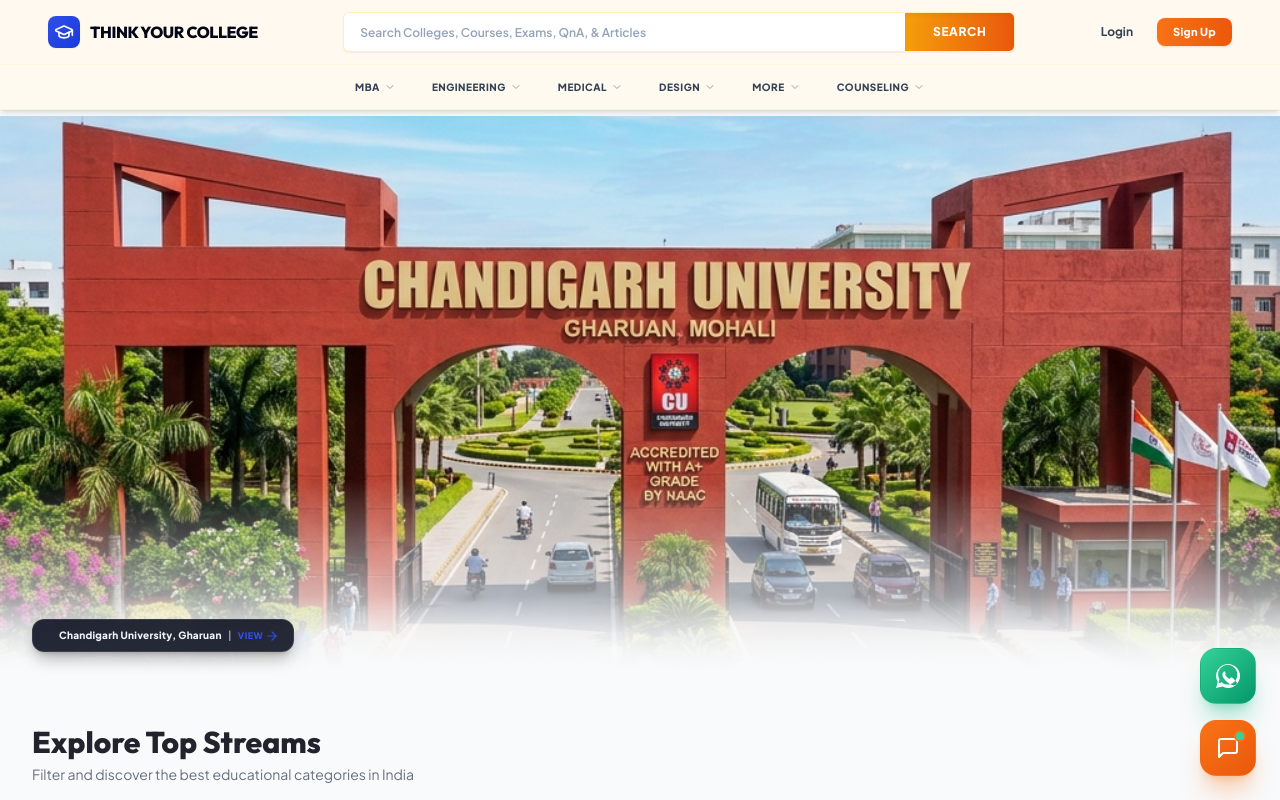
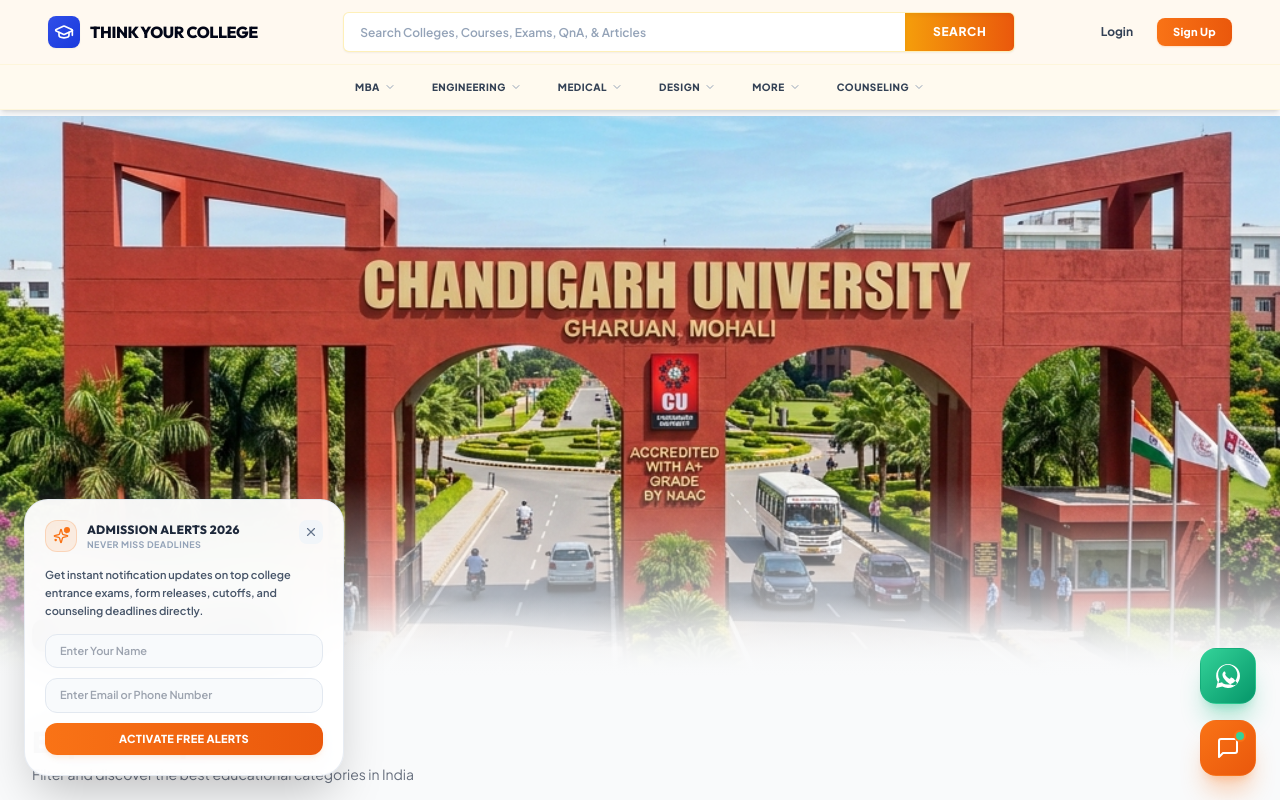
Before and after one commit to 08Satyamkumar/Think_Your_College, a Next.js app: page / in a window 1280 px wide. Shown: the top 800 px of the page. Built offline with nearby package versions, Linux system fonts and the light colour scheme.

Commit message:
feat: add non-intrusive floating Admission Alerts widget on bottom-left

```diff
--- a/src/components/LayoutWrapper.tsx
+++ b/src/components/LayoutWrapper.tsx
@@ -10,6 +10,7 @@ import {
   Menu,
   X,
   Award,
+  CheckCircle,
   BookOpen,
   Layers,
   FileText,
@@ -121,6 +122,36 @@ export default function LayoutWrapper({ children }: { children: React.ReactNode
       setChatMessages(prev => [...prev, botMsg]);
       setIsBotTyping(false);
     }, 1200);
+  };
+
+  // ══════════════════════════════════════════
+  //      ADMISSION ALERTS POPUP STATE & LOGIC
+  // ══════════════════════════════════════════
+  const [isAlertOpen, setIsAlertOpen] = useState(true);
+  const [alertName, setAlertName] = useState("");
+  const [alertContact, setAlertContact] = useState("");
+  const [isAlertSubscribed, setIsAlertSubscribed] = useState(false);
+
+  const handleAlertSubscribe = (e: React.FormEvent) => {
+    e.preventDefault();
+    if (!alertName.trim() || !alertContact.trim()) return;
+
+    // Save lead details into localStorage
+    const newLead = {
+      id: Math.random().toString(),
+      name: alertName,
+      contact: alertContact,
+      timestamp: new Date().toLocaleString()
+    };
+
+    const existingLeads = JSON.parse(localStorage.getItem("tyc-leads") || "[]");
+    localStorage.setItem("tyc-leads", JSON.stringify([...existingLeads, newLead]));
+
+    setIsAlertSubscribed(true);
+    setTimeout(() => {
+      // Auto-hide alert card after successful subscription
+      setIsAlertOpen(false);
+    }, 2500);
   };
 
   // MBA Mega Menu Sub-tabs structure matching screenshot
@@ -1422,6 +1453,92 @@ export default function LayoutWrapper({ children }: { children: React.ReactNode
         )}
       </AnimatePresence>
 
+      {/* ══════════════════════════════════════════
+           ADMISSION ALERTS FLOATING WIDGET (LEFT)
+         ══════════════════════════════════════════ */}
+      <AnimatePresence>
+        {isAlertOpen && (
+          <motion.div
+            initial={{ opacity: 0, x: -50, y: 50, scale: 0.95 }}
+            animate={{ opacity: 1, x: 0, y: 0, scale: 1 }}
+            exit={{ opacity: 0, x: -50, y: 50, scale: 0.95 }}
+            className="fixed bottom-6 left-6 w-[90vw] sm:w-[320px] bg-white/95 backdrop-blur-xl border border-slate-200/80 rounded-3xl shadow-2xl z-40 overflow-hidden p-5 flex flex-col font-sans gap-3.5"
+          >
+            {/* Header */}
+            <div className="flex items-start justify-between">
+              <div className="flex items-center gap-2.5">
+                <div className="relative w-8 h-8 rounded-xl bg-orange-500/10 flex items-center justify-center border border-orange-500/20 text-orange-500">
+                  <span className="w-1.5 h-1.5 rounded-full bg-orange-500 absolute top-1.5 right-1.5 animate-ping" />
+                  <span className="w-1.5 h-1.5 rounded-full bg-orange-500 absolute top-1.5 right-1.5" />
+                  <Sparkles className="w-4 h-4" />
+                </div>
+                <div>
+                  <h4 className="font-outfit font-black text-xs text-slate-800 tracking-wide uppercase">Admission Alerts 2026</h4>
+                  <p className="text-[9px] text-slate-400 font-bold uppercase tracking-wider leading-none mt-0.5">Never Miss Deadlines</p>
+                </div>
+              </div>
+              <button
+                onClick={() => setIsAlertOpen(false)}
+                className="w-6 h-6 rounded-lg bg-slate-100 hover:bg-slate-200 flex items-center justify-center transition-all text-slate-500 hover:text-slate-800"
+              >
+                <X className="w-3.5 h-3.5" />
+              </button>
+            </div>
+
+            {/* Description */}
+            {!isAlertSubscribed ? (
+              <>
+                <p className="text-[11px] leading-relaxed text-slate-600 font-semibold">
+                  Get instant notification updates on top college entrance exams, form releases, cutoffs, and counseling deadlines directly.
+                </p>
+
+                {/* Form */}
+                <form onSubmit={handleAlertSubscribe} className="flex flex-col gap-2.5">
+                  <input
+                    type="text"
+                    required
+                    value={alertName}
+                    onChange={(e) => setAlertName(e.target.value)}
+                    placeholder="Enter Your Name"
+                    className="w-full bg-slate-50 border border-slate-200 rounded-xl px-3.5 py-2 text-[11px] text-slate-800 outline-none focus:border-orange-400 focus:bg-white transition-all font-semibold"
+                  />
+                  <input
+                    type="text"
+                    required
+                    value={alertContact}
+                    onChange={(e) => setAlertContact(e.target.value)}
+                    placeholder="Enter Email or Phone Number"
+                    className="w-full bg-slate-50 border border-slate-200 rounded-xl px-3.5 py-2 text-[11px] text-slate-800 outline-none focus:border-orange-400 focus:bg-white transition-all font-semibold"
+                  />
+                  <motion.button
+                    type="submit"
+                    whileHover={{ scale: 1.02 }}
+                    whileTap={{ scale: 0.98 }}
+                    className="w-full py-2 bg-gradient-to-r from-orange-500 to-orange-600 text-white text-[11px] font-black tracking-wide rounded-xl shadow-md shadow-orange-500/10 uppercase"
+                  >
+                    Activate Free Alerts
+                  </motion.button>
+                </form>
+              </>
+            ) : (
+              <motion.div
+                initial={{ opacity: 0, scale: 0.9 }}
+                animate={{ opacity: 1, scale: 1 }}
+                className="py-4 text-center flex flex-col items-center gap-2"
+              >
+                <div className="w-12 h-12 rounded-full bg-emerald-50 flex items-center justify-center text-emerald-500 border-2 border-emerald-100">
+                  <CheckCircle className="w-6 h-6" />
+                </div>
+                <h5 className="font-outfit font-black text-sm text-slate-800 leading-none">Subscription Active!</h5>
+                <p className="text-[10px] text-slate-500 font-semibold px-2 leading-relaxed">
+                  Congratulations {alertName}! You will receive real-time admission updates on {alertContact}.
+                </p>
+              </motion.div>
+            )}
+          </motion.div>
+        )}
+      </AnimatePresence>
+
       {/* Floating Toggle Button */}
       <motion.button
         onClick={() => setIsChatOpen(!isChatOpen)}
```
